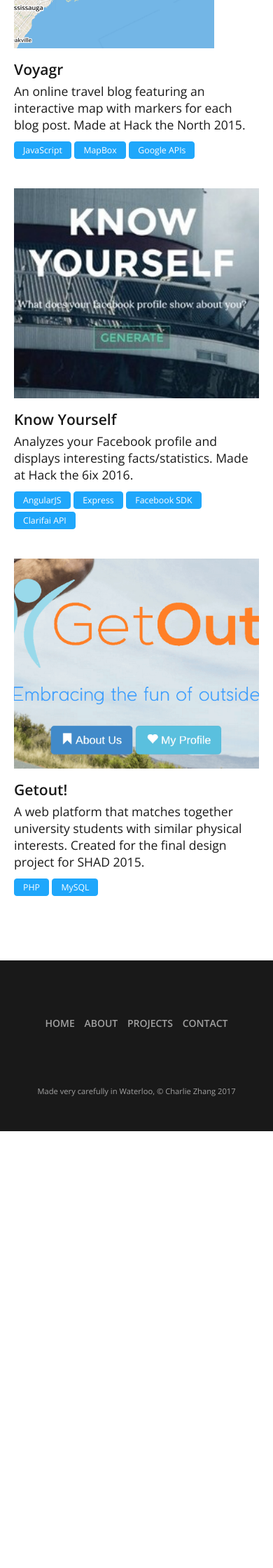
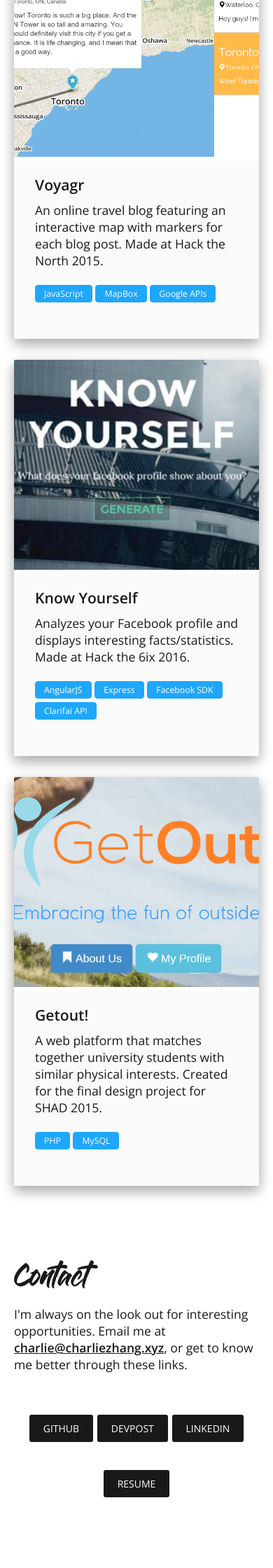
Before and after one commit to luoyang9/luoyang9.github.io, a PHP site: page / in a window 390 px wide. Shown: the part 2080-4320 px from the top of the page at 70% size. Before the commit the page ends 3696 px from the top, so only its background shows below. Run offline with PHP 8.4, Linux system fonts and the light colour scheme; style sheets or scripts are compiled from the project's sources; some libraries are stand-ins or nearby versions.

Commit message:
styling, mobile tweaks, and contact section

```diff
--- a/css/main.scss
+++ b/css/main.scss
@@ -91,7 +91,7 @@ html, body {
 }
 
 .container {
-	padding: 50px 20px;
+	padding: 20px;
 }
 
 .intro {
@@ -124,7 +124,7 @@ html, body {
 			}
 
 			padding-right: 15px;
-			padding-top: 10px;
+			padding-top: 30px;
 		}
 	}
 
@@ -184,14 +184,22 @@ html, body {
 
 		@media screen and (max-width: 780px) {
 			.profile-pic {
-				width: 150px;
-				height: 150px;
-				border-radius: 75px;
+				width: 180px;
+				height: 180px;
+				border-radius: 90px;
 			}
 
 			.contact-links {
-				margin: 10px 0;
-				font-size: 15px;
+				margin: 15px 0;
+				font-size: 19px;
+
+				.contact-container {
+					color: $primary-color;
+
+					.contact-name {
+						font-size: 11px;
+					}
+				}
 			}
 		}
 	}
@@ -209,7 +217,7 @@ html, body {
 			border-radius: 3px;
 			cursor: pointer;
 			transition: background-color 0.2s;
-			font-size: 1em;
+			font-size: 0.9em;
 
 			&:hover {
 				background-color: $primary-accent;
@@ -233,6 +241,7 @@ html, body {
 .about {
 	width: 60%;
 	margin: 0 auto;
+	padding: 30px 0;
 
 	h1 {
 		font-size: 1.9em;
@@ -265,6 +274,7 @@ html, body {
 .projects {
 	width: 60%;
 	margin: 0 auto;
+	padding: 30px 0;
 
 	h1 {
 		font-size: 1.9em;
@@ -275,7 +285,10 @@ html, body {
 	.project {
 		width: 100%;
 		height: 300px;
-		margin: 10px 0;
+		margin: 30px 0;
+		box-shadow: 0 8px 17px 0 rgba(0, 0, 0, 0.2), 0 6px 20px 0 rgba(0, 0, 0, 0.19);
+		border-radius: 2px;
+		overflow: hidden;
 
 		@media screen and (max-width: 780px) {
 			height: auto;
@@ -293,7 +306,7 @@ html, body {
 		}
 
 		.project-description {
-			margin-top: 5px;
+			background: #fafafa;
 			vertical-align: top;
 			display: inline-block;
 			width: 50%;
@@ -301,29 +314,20 @@ html, body {
 			font-size: 1.1em;
 
 			h3 {
-				padding: 0 20px;
 				font-size: 1.2em;
 			}
 
 			p {
-				padding: 20px;
+				margin: 10px 0;
 			}
 
 			@media screen and (max-width: 780px) {
 				width: 100%;
-
-				h3 {
-					padding: 5px 0;
-				}
-				p {
-					padding: 0;
-				}
 			}
 
 		}
 
 		.project-tags {
-			padding: 0 20px;
 			margin-bottom: 20px;
 
 			.project-tag {
@@ -334,7 +338,7 @@ html, body {
 				background-color: $primary-accent;
 				font-size: 0.7em;
 				color: white;
-				margin: 2px 0;
+				margin: 2.5px 0;
 			}
 
 			@media screen and (max-width: 780px) {
@@ -342,6 +346,70 @@ html, body {
 			}
 		}
 	}
+
+	@media screen and (max-width: 780px) {
+		width: 100%;
+	}
+}
+
+.contact {
+	width: 60%;
+	margin: 0 auto;
+	padding: 60px 0 90px 0;
+
+	h1 {
+		font-size: 1.9em;
+		font-family: $fancy;
+	}
+
+	.contact-info {
+		font-size: 1.1em;
+
+		p {
+			margin: 20px 0;
+
+			a {
+				color: $primary-color;
+				font-weight: 600;
+				cursor: pointer;
+
+				&:hover {
+					color: $primary-accent;
+				}
+			}
+		}
+
+		.contact-links {
+			margin: 40px 0 20px 0;
+			font-size: 22px;
+			text-align: center;
+
+			a {
+				color: $primary-color;
+				transition: color 0.2s;
+				text-decoration: none;
+
+				&:hover {
+					color: $primary-accent;
+				}
+			}
+
+			.contact-name {
+				font-size: 14px;
+				padding: 10px 20px;
+				border-radius: 3px;
+				background-color: $primary-color;
+				color: white;
+				display: inline-block;
+				transition: background-color 0.25s;
+
+				&:hover {
+					background-color: $primary-accent;
+				}
+			}
+	}
+	}
+
 
 	@media screen and (max-width: 780px) {
 		width: 100%;
@@ -388,6 +456,11 @@ footer {
 	text-align: right;
 }
 
+.padding {
+	padding: 20px 30px;
+}
+
+
 @-moz-keyframes pulse {
  0% {
     -moz-transform: scale(1);
--- a/index.html
+++ b/index.html
@@ -103,12 +103,12 @@
 		</div>
 	</div>
 	<div class="container">
-		<div id="about" class="about">
+		<div class="about">
 			<h1>About Me</h1>
 			<div class="description">
 				<p>Hi there, my name is Charlie Zhang. Currently, I'm a second year student at the University of Waterloo studying software engineering.</p>
 				<p>In my spare time I like to play video games, tinker with the piano, cook delicious food, and watch cool shows and cartoons.</p>
-				<p>I'm always looking for interesting internships and opportunities. You can check out my <a href="files/resume.pdf">resume here</a> or reach me by <a href="mailto:luoyang9@gmail.com">email here</a>.</p>
+				<p>I'm always looking for interesting internships and opportunities. You can check out my <a href="files/resume.pdf">resume here</a> or reach me by <a href="mailto:charlie@charliezhang.xyz">email here</a>.</p>
 			</div>
 		</div>
 		<div class="projects">
@@ -116,6 +116,7 @@
 			<div class="project">
 				<div data-image="img/shooter.png" class="project-image preload" style="background: url('../img/shooter.png') no-repeat center center;background-size: cover;">
 				</div><div class="project-description">
+					<div class="padding">
 						<h3>Space Shooter Game</h3>
 						<p>A vertical shooter game made in libGDX. Currently in development. Features different powerups, enemies, and levels.</p>
 						<div class="project-tags">
@@ -125,9 +126,11 @@
 						</div>
 					</div>
 				</div>
+			</div>
 			<div class="project">
 				<div data-image="img/voyagr.png" class="project-image preload" style="background: url('../img/voyagr.png') no-repeat center center;background-size: cover;">
 				</div><div class="project-description">
+					<div class="padding">
 						<h3>Voyagr</h3>
 						<p>An online travel blog featuring an interactive map with markers for each blog post. Made at Hack the North 2015.</p>
 						<div class="project-tags">
@@ -137,9 +140,11 @@
 						</div>
 					</div>
 				</div>
+			</div>
 			<div class="project">
 				<div data-image="img/knowyourself.jpg" class="project-image preload" style="background: url('../img/knowyourself.jpg') no-repeat center center;background-size: cover;">
 				</div><div class="project-description">
+					<div class="padding">
 						<h3>Know Yourself</h3>
 						<p>Analyzes your Facebook profile and displays interesting facts/statistics. Made at Hack the 6ix 2016.</p>
 						<div class="project-tags">
@@ -150,9 +155,11 @@
 						</div>
 					</div>
 				</div>
+			</div>
 			<div class="project">
 				<div data-image="img/getout.png" class="project-image preload" style="background: url('../img/getout.png') no-repeat center center;background-size: cover;">
 				</div><div class="project-description">
+					<div class="padding">
 						<h3>Getout!</h3>
 						<p>A web platform that matches together university students with similar physical interests. Created for the final design project for SHAD 2015.</p>
 						<div class="project-tags">
@@ -162,7 +169,26 @@
 					</div>
 				</div>
 			</div>
+		</div>
 		<div class="contact">
+			<h1>Contact</h1>
+			<div class="contact-info">
+				<p>I'm always on the look out for interesting opportunities. Email me at  <a href="mailto:charlie@charliezhang.xyz">charlie@charliezhang.xyz</a>, or get to know me better through these links.</p>
+				<div class="contact-links">
+					<a href="https://www.github.com/luoyang9">
+						<p class="contact-name">GITHUB</p>
+					</a>
+					<a href="https://www.devpost.com/luoyang9">
+						<p class="contact-name">DEVPOST</p>
+					</a>
+					<a href="https:ca.linkedin.com/in/luoyang9">
+						<p class="contact-name">LINKEDIN</p>
+					</a>
+					<a href="/files/resume.pdf">
+						<p class="contact-name">RESUME</p>
+					</a>
+				</div>
+			</div>
 		</div>
 	</div>
 	<footer>
--- a/js/index.js
+++ b/js/index.js
@@ -24,6 +24,7 @@ $( document ).ready( () => {
 	// initial values
 	var ball_distance = $(window).width() < 780 ? 55 : 80;
 	var desktop = $(window).height() > 400;
+	var nav_hidden = false;
 
 	function init() {
 		// remove loading ball and pulse
@@ -46,6 +47,10 @@ $( document ).ready( () => {
 			$(".nav-ball").each(function(i, ball) {
 				TweenLite.to(ball, 0.4, {delay:0.1*i, top: 15, left: 15+i*ball_distance, margin: 0});
 			});
+		}
+
+		if( $(window).width() < 780) {
+			$(".nav-ball").css("position", "absolute");
 		}
 	}
 
```
Lines whose indentation alone changed are shown as unchanged.
